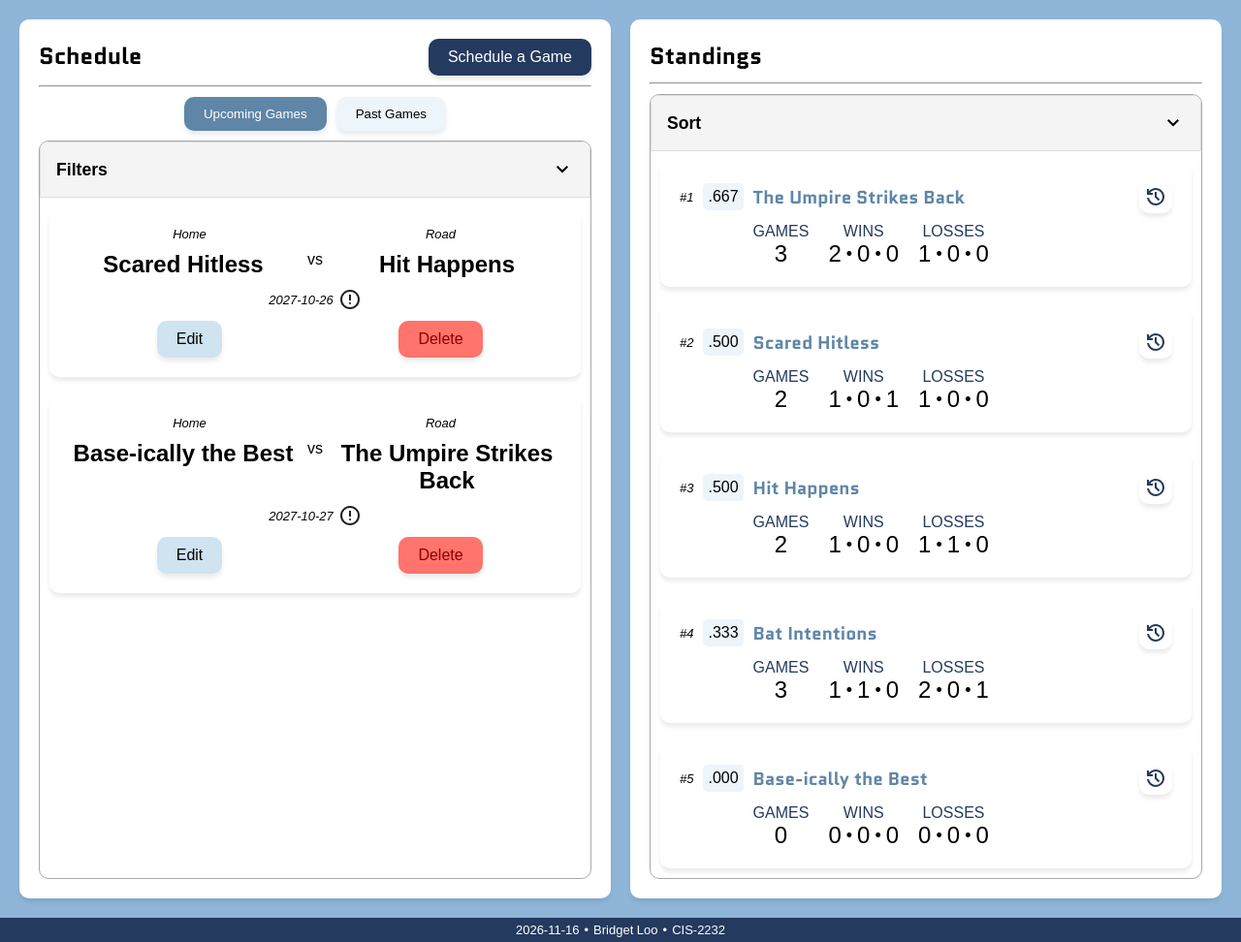
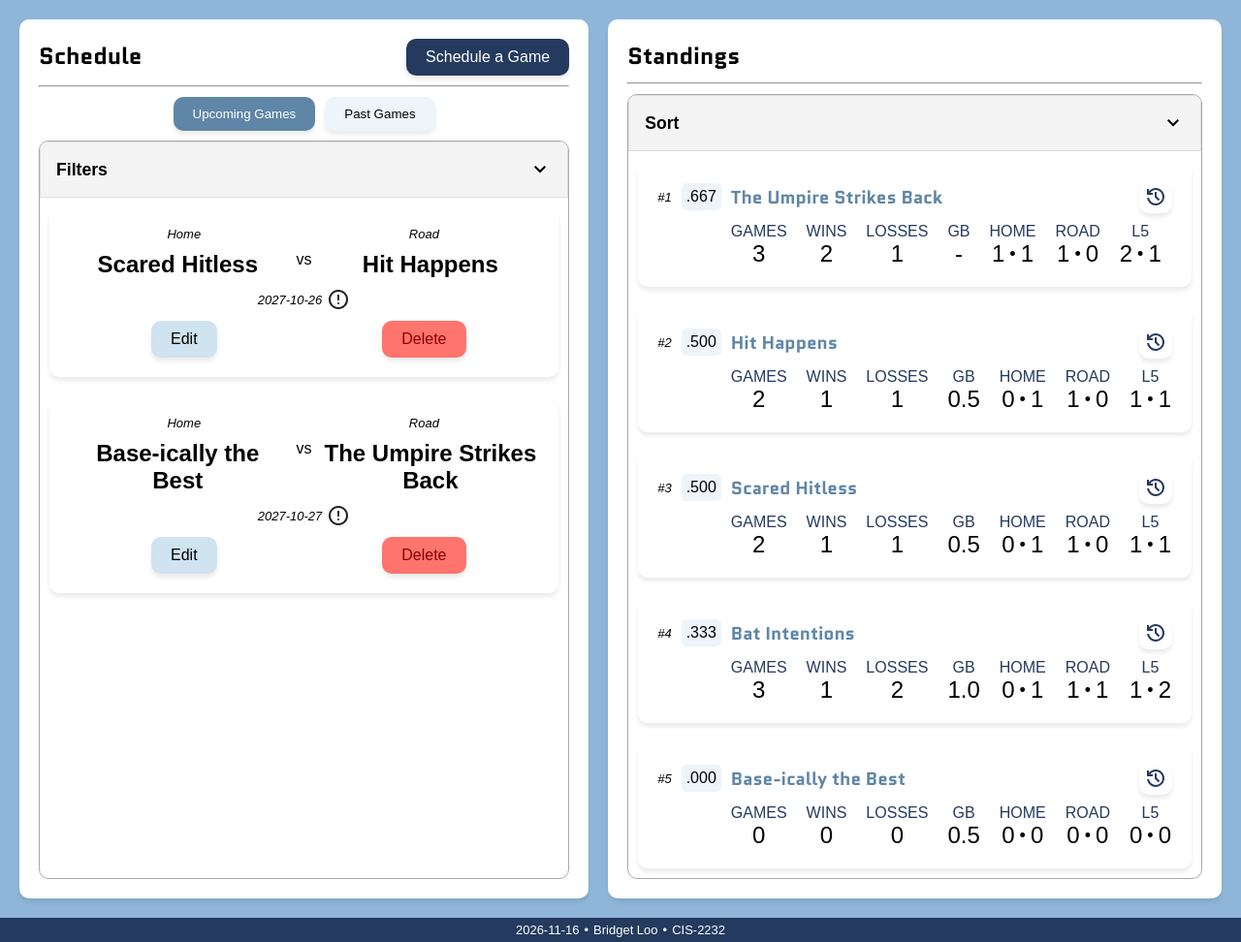
Before and after one commit to ObsidianLux/cis2232_f26_project_loo_bridget, a Spring Boot app: page / in a window 1280 px wide. Shown: the part 60-1032 px from the top of the page at 97% size. Run offline with Spring Boot 4, Linux system fonts and the light colour scheme; data comes from the database, SQL or seed files in the repository; some of the project's set-up classes (security, data sources, template engines, error pages and the like) are left out, and stand-ins take their place; some libraries are stand-ins or nearby versions.

Commit message:
S3 - Added team data storage and calculation
After discussing with my BA, I've modified which information is stored about a team and how it is displayed.

```diff
--- a/Project/softball_league_manager/src/main/resources/messages.properties
+++ b/Project/softball_league_manager/src/main/resources/messages.properties
@@ -34,6 +34,10 @@ common.metric.loss = Losses
 common.metric.inning = Innings
 common.metric.plusMinus = Plus/Minus
 common.metric.score = Score
+common.metric.gb = GB
+common.metric.l5 = L5
+common.metric.home = Home
+common.metric.road = Road
 
 common.tooltip.unplayed = These are the games that haven't yet been played
 common.tooltip.home = The home team
@@ -76,6 +80,7 @@ update.heading.title = Edit a Game
 add.heading.title = Schedule a Game
 add.heading.subtitle = When providing team names, either choose an existing team or type in the name of a new team.
 add.header.innings = Innings
+add.header.basicInfo = Game Details
 add.subheader.innings = Add as many innings are were played in the game.
 add.input.label.home = Home Team:
 add.input.label.road = Road Team:
--- a/Project/softball_league_manager/src/main/resources/static/css/index.css
+++ b/Project/softball_league_manager/src/main/resources/static/css/index.css
@@ -102,53 +102,76 @@ main {
 
                 &.standing {
                     display: grid;
-                    grid-template: repeat(2, min-content) / repeat(5, min-content) minmax(0, 1fr) min-content;
+                    grid-template: repeat(2, min-content) / repeat(8, min-content) minmax(0, 1fr) min-content;
                     gap: var(--gap-medium);
 
                     > * {
                         margin: auto 0;
                     }
 
-                    .rank {
-                        grid-column: 1 / 2;
-                        grid-row: 1 / 2;
-                    }
-
                     .pct {
-                        grid-column: 2 / 3;
-                        grid-row: 1 / 2;
-
                         padding: var(--gap-small);
                         border-radius: 5px;
                         background-color: var(--cloud-blue);
                         border: none;
                     }
 
-                    .team {
-                        grid-column: 3 / 7;
+                    .col-1 {
+                        grid-column: 1 / 2;
+                    }
+
+                    .col-2 {
+                        grid-column: 2 / 3;
+                    }
+
+                    .col-3 {
+                        grid-column: 3 / 4;
+                    }
+
+                    .col-4 {
+                        grid-column: 4 / 5;
+                    }
+
+                    .col-5 {
+                        grid-column: 5 / 6;
+                    }
+
+                    .col-6 {
+                        grid-column: 6 / 7;
+                    }
+
+                    .col-7 {
+                        grid-column: 7 / 8;
+                    }
+
+                    .col-8 {
+                        grid-column: 8 / 9;
+                    }
+
+                    .col-9 {
+                        grid-column: 9 / 10;
+                    }
+
+                    .col-10 {
+                        grid-column: 10 / 11;
+                    }
+
+                    .row-1 {
                         grid-row: 1 / 2;
                     }
 
-                    .games, .wins, .losses {
+                    .row-2 {
                         grid-row: 2 / 3;
-                        padding-right: var(--gap-medium);
+
+                        margin-right: var(--gap-medium);
+
+                        &.col-9 {
+                            margin-right: auto;
+                        }
                     }
 
-                    .games {
-                        grid-column: 3 / 4;
-                    }
-
-                    .wins {
-                        grid-column: 4 / 5;
-                    }
-
-                    .losses {
-                        grid-column: 5 / 6;
-                    }
-
-                    .history {
-                        grid-column: 7 / 8;
-                        grid-row: 1 / 2;
+                    .colgroup {
+                        grid-column: 3 / 10;
                     }
                 }
 
--- a/Project/softball_league_manager/src/main/resources/templates/index.html
+++ b/Project/softball_league_manager/src/main/resources/templates/index.html
@@ -104,30 +104,28 @@ Purpose: Index / home page for the Softball League Manager app.
                             <span th:if="${!isWinner and forfeited}" th:text="#{common.label.forfeit}"></span>
                         </p>
 
-                        <table th:unless="${game.getWasForfeited()}" class="row-4" th:with="innings=${game.getInnings()}">
-                            <colgroup>
+                        <div class="flex-table row-4" th:unless="${game.getWasForfeited()}" th:with="innings=${game.getInnings()}" th:style="|--middle-cols: ${game.getInnings().size()};|">
+                            <!-- First / Row Header Column -->
+                            <div>
+                                <p class="table-header" th:text="#{index.table.head.inning}"></p>
+                                <p class="table-header" th:text="#{index.table.head.home}"></p>
+                                <p class="table-header" th:text="#{index.table.head.road}"></p>
+                            </div>
 
-                            </colgroup>
-                            <thead>
-                            <tr>
-                                <th scope="col" th:text="#{index.table.head.inning}"></th>
-                                <th scope="col" th:each="inningNumber : ${#numbers.sequence(1, innings.size())}" th:text="${inningNumber}"></th>
-                                <th scope="col" th:text="#{index.table.head.total}"></th>
-                            </tr>
-                            </thead>
-                            <tbody>
-                            <tr>
-                                <th scope="row" th:text="#{index.table.head.home}"></th>
-                                <td th:each="inning, iterStat : ${innings}" th:text="${inning.getHomeRuns()}" th:classappend="${iterStat.last ? '' : 'fit-content'}"></td>
-                                <td class="fit-content" th:text="${game.getHomeScore()}"></td>
-                            </tr>
-                            <tr>
-                                <th scope="row" th:text="#{index.table.head.road}"></th>
-                                <td th:each="inning, iterStat : ${innings}" th:text="${inning.getRoadRuns()}" th:classappend="${iterStat.last ? '' : 'fit-content'}"></td>
-                                <td class="fit-content" th:text="${game.getRoadScore()}"></td>
-                            </tr>
-                            </tbody>
-                        </table>
+                            <!-- Repeatable Column for Innings -->
+                            <div th:each="inning : ${innings}">
+                                <p class="table-header" th:text="${inning.getInningNumber()}"></p>
+                                <p th:text="${inning.getHomeRuns()}"></p>
+                                <p th:text="${inning.getRoadRuns()}"></p>
+                            </div>
+
+                            <!-- Last / Totals Column -->
+                            <div>
+                                <p class="table-header" th:text="#{index.table.head.total}"></p>
+                                <p class="table-header" th:text="${game.getHomeScore()}"></p>
+                                <p class="table-header" th:text="${game.getRoadScore()}"></p>
+                            </div>
+                        </div>
 
                         <a class="button secondary row-5 col-1 align-right" th:href="@{/game/update(id=${game.getId()})}" th:text="#{common.button.edit}"></a>
                         <!-- Confirm with the user that they want to delete the game before allowing Thymeleaf to redirect to the Controller. -->
@@ -160,49 +158,72 @@ Purpose: Index / home page for the Softball League Manager app.
                     'teams' refers to an attribute that was added to the model by the Controller that mapped to this page.
                     'team' refers to an instance of the Team class in the 'teams' list.
                     -->
+                    <!-- /*@thymesVar id="team" type="ca.hccis.softball.model.domain.Team"*/ -->
                     <div class="card-wide standing" th:each="team, iterStat : ${teams}" th:with="rank=${iterStat.index + 1}">
-                        <p class="rank subtitle" th:text="|#{common.label.hash}${rank}|"></p>
+                        <p class="row-1 col-1 subtitle" th:text="|#{common.label.hash}${rank}|"></p>
 
-                        <p class="pct" th:text="${team.getWinPercentageString()}"></p>
-                        <h3 class="team quantico-bold font-secondary-colour" th:text="${team.getTeamName()}"></h3>
+                        <p class="row-1 col-2 pct" th:text="${team.getWinPercentageString()}"></p>
+                        <h3 class="row-1 colgroup quantico-bold font-secondary-colour" th:text="${team.getTeamName()}"></h3>
 
-                        <!-- The card has 3 'metrics' that I created with inspiration from Streamlit's native metric component. -->
-                        <div class="metric games">
+                        <!-- Links to the Team History Report and passes the team name as a parameter to generate the report without having to select the team first. -->
+                        <a class="button row-1 col-10" th:href="@{/reports/history/view(teamName=${team.getTeamName()})}">
+                            <!--                                <img th:src="@{/images/history.svg}" alt="History icon.">-->
+                            <svg xmlns="http://www.w3.org/2000/svg" viewBox="0 0 24 24" height="24px" width="24px" fill="#e3e3e3"><path d="M12,21q-3.45,0-6.01-2.29Q3.43,16.43 3.05,13H5.1q0.35,2.6 2.31,4.3T12,19q2.93,0 4.96-2.04Q19,14.93 19,12q0-2.93-2.04-4.96T12,5Q10.28,5 8.78,5.8T6.25,8H9v2H3V4H5V6.35q1.28-1.6 3.11-2.47T12,3q1.88,0 3.51,0.71t2.85,1.93t1.93,2.85T21,12t-0.71,3.51t-1.93,2.85t-2.85,1.93T12,21Zm2.8-4.8L11,12.4V7h2v4.6l3.2,3.2l-1.4,1.4Z"/></svg>
+                        </a>
+
+                        <!-- The card has 7 'metrics' that I created with inspiration from Streamlit's native metric component. -->
+                        <div class="metric row-2 col-3">
                             <p class="metric-label" th:text="#{common.metric.game}"></p>
                             <p class="metric-value" th:text="${team.getNumberOfGamesPlayed()}"></p>
                         </div>
 
-                        <div class="metric wins">
+                        <div class="metric row-2 col-4">
+                            <!-- The total number of games won by this team -->
                             <p class="metric-label font-win" th:text="#{common.metric.win}"></p>
-
-                            <!-- Displays the total number of wins, the number of wins via Mercy Rule, and the number of wins by forfeit. -->
-                            <div class="metric-group">
-                                <p class="metric-value" th:text="${team.getWins().total()}"></p>
-                                <p class="metric-divider" th:text="#{common.metric.divider.bullet}"></p>
-                                <p class="metric-value" th:text="${team.getWins().mercy()}"></p>
-                                <p class="metric-divider" th:text="#{common.metric.divider.bullet}"></p>
-                                <p class="metric-value" th:text="${team.getWins().forfeit()}"></p>
-                            </div>
+                            <p class="metric-value" th:text="${team.getWins().total()}"></p>
                         </div>
 
-                        <div class="metric losses">
+                        <div class="metric row-2 col-5">
+                            <!-- The total number of games won by this team -->
                             <p class="metric-label font-loss" th:text="#{common.metric.loss}"></p>
-
-                            <!-- Displays the total number of losses, the number of losses via Mercy Rule, and the number of losses by forfeit. -->
-                            <div class="metric-group">
-                                <p class="metric-value" th:text="${team.getLosses().total()}"></p>
-                                <p class="metric-divider" th:text="#{common.metric.divider.bullet}"></p>
-                                <p class="metric-value" th:text="${team.getLosses().mercy()}"></p>
-                                <p class="metric-divider" th:text="#{common.metric.divider.bullet}"></p>
-                                <p class="metric-value" th:text="${team.getLosses().forfeit()}"></p>
-                            </div>
+                            <p class="metric-value" th:text="${team.getLosses().total()}"></p>
                         </div>
 
-                        <!-- Links to the Team History Report and passes the team name as a parameter to generate the report without having to select the team first. -->
-                        <a class="button history" th:href="@{/reports/history/view(teamName=${team.getTeamName()})}">
-                            <!--                                <img th:src="@{/images/history.svg}" alt="History icon.">-->
-                            <svg xmlns="http://www.w3.org/2000/svg" viewBox="0 0 24 24" height="24px" width="24px" fill="#e3e3e3"><path d="M12,21q-3.45,0-6.01-2.29Q3.43,16.43 3.05,13H5.1q0.35,2.6 2.31,4.3T12,19q2.93,0 4.96-2.04Q19,14.93 19,12q0-2.93-2.04-4.96T12,5Q10.28,5 8.78,5.8T6.25,8H9v2H3V4H5V6.35q1.28-1.6 3.11-2.47T12,3q1.88,0 3.51,0.71t2.85,1.93t1.93,2.85T21,12t-0.71,3.51t-1.93,2.85t-2.85,1.93T12,21Zm2.8-4.8L11,12.4V7h2v4.6l3.2,3.2l-1.4,1.4Z"/></svg>
-                        </a>
+                        <div class="metric row-2 col-6">
+                            <!-- The Games Behind value for this team -->
+                            <p class="metric-label" th:text="#{common.metric.gb}"></p>
+                            <p class="metric-value" th:text="${team.getGamesBehind() == 0 ? '-' : team.getGamesBehind()}"></p>
+                        </div>
+
+                        <div class="metric row-2 col-7">
+                            <!-- The Home Stadium win-loss record for this team -->
+                            <p class="metric-label" th:text="#{common.metric.home}"></p>
+                            <p class="metric-group" th:with="record=${team.getHomeRecord()}">
+                                <span class="metric-value" th:text="${record.wins()}"></span>
+                                <span class="metric-divider" th:text="#{common.metric.divider.bullet}"></span>
+                                <span class="metric-value" th:text="${record.losses()}"></span>
+                            </p>
+                        </div>
+
+                        <div class="metric row-2 col-8">
+                            <!-- The Road Stadium win-loss record for this team -->
+                            <p class="metric-label" th:text="#{common.metric.road}"></p>
+                            <p class="metric-group" th:with="record=${team.getRoadRecord()}">
+                                <span class="metric-value" th:text="${record.wins()}"></span>
+                                <span class="metric-divider" th:text="#{common.metric.divider.bullet}"></span>
+                                <span class="metric-value" th:text="${record.losses()}"></span>
+                            </p>
+                        </div>
+
+                        <div class="metric row-2 col-9">
+                            <!-- The win-loss record for the last 5 games played by this team -->
+                            <p class="metric-label" th:text="#{common.metric.l5}"></p>
+                            <p class="metric-group" th:with="record=${team.getL5()}">
+                                <span class="metric-value" th:text="${record.gamesWon()}"></span>
+                                <span class="metric-divider" th:text="#{common.metric.divider.bullet}"></span>
+                                <span class="metric-value" th:text="${record.gamesLost()}"></span>
+                            </p>
+                        </div>
                     </div>
                 </article>
             </div>
```
Also changed, not shown: other parts of Project/softball_league_manager/src/main/resources/static/css/index.css (+77 -3 lines), Project/softball_league_manager/src/main/java/ca/hccis/softball/model/bo/GameBO.java (+22 -2 lines), Project/softball_league_manager/src/main/java/ca/hccis/softball/model/domain/Team.java (+105 -2 lines).
